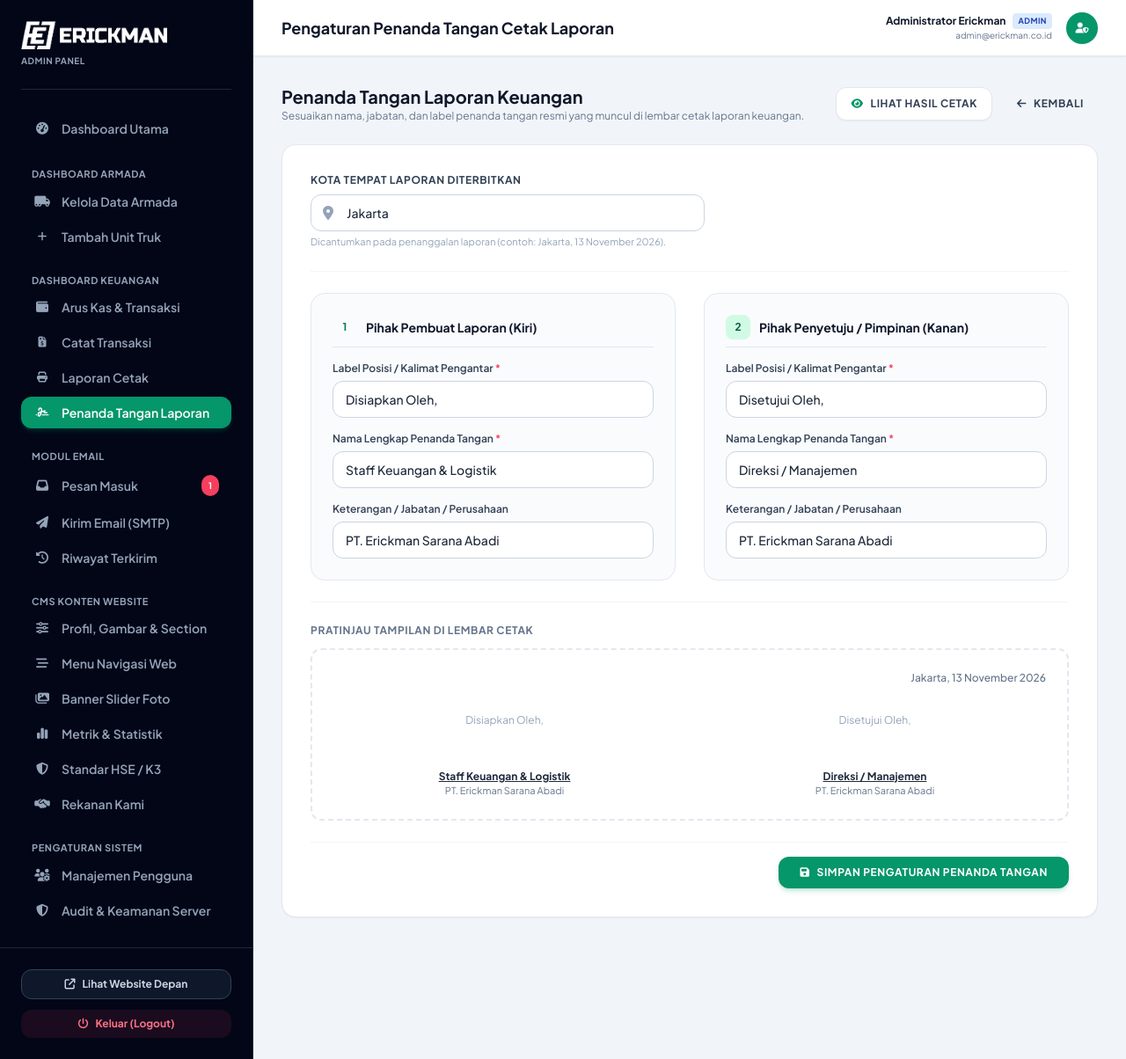
After one commit to erimaoneto/erickman_web, a Laravel app: page /admin/finance/signatures in a window 1280 px wide. The commit adds this page. Shown: the whole page at 88% size. Run offline with Laravel 10, Linux system fonts and the light colour scheme; a user stored in the database is signed in; data comes from the database, SQL or seed files in the repository; some libraries are stand-ins or nearby versions.

Commit message:
Set default finance filter to all months and implement report signatories management menu and form

```diff
--- a/app/Http/Controllers/Admin/FinanceController.php
+++ b/app/Http/Controllers/Admin/FinanceController.php
@@ -15,32 +15,8 @@ class FinanceController extends Controller
     {
         $query = Transaction::with(['fleet', 'creator']);
 
-        $selectedYear = $request->get('year');
-        if ($selectedYear === null) {
-            $selectedYear = (string) Carbon::now()->year;
-        }
-
-        if ($request->has('month')) {
-            $selectedMonth = $request->get('month'); // can be 'all', '1'..'12', or ''
-        } else {
-            // Smart default: check if current month has records
-            $hasCurrentMonth = Transaction::whereMonth('transaction_date', Carbon::now()->month)
-                ->whereYear('transaction_date', (int)$selectedYear)
-                ->exists();
-
-            if ($hasCurrentMonth) {
-                $selectedMonth = (string) Carbon::now()->month;
-            } else {
-                // If current month has no records, fallback to latest recorded transaction month
-                $latestTrx = Transaction::orderBy('transaction_date', 'desc')->first();
-                if ($latestTrx) {
-                    $selectedMonth = (string) $latestTrx->transaction_date->month;
-                    $selectedYear = (string) $latestTrx->transaction_date->year;
-                } else {
-                    $selectedMonth = 'all';
-                }
-            }
-        }
+        $selectedYear = $request->get('year', (string) Carbon::now()->year);
+        $selectedMonth = $request->get('month', 'all');
 
         if ($selectedMonth && $selectedMonth !== 'all') {
             $query->whereMonth('transaction_date', (int)$selectedMonth);
@@ -164,31 +140,8 @@ class FinanceController extends Controller
 
     public function report(Request $request)
     {
-        $selectedYear = $request->get('year');
-        $selectedMonth = $request->get('month');
-
-        if ($selectedYear === null) {
-            $selectedYear = (string) Carbon::now()->year;
-        }
-
-        if ($selectedMonth === null) {
-            // Check if current month has records
-            $hasCurrentMonth = Transaction::whereMonth('transaction_date', Carbon::now()->month)
-                ->whereYear('transaction_date', (int)$selectedYear)
-                ->exists();
-
-            if ($hasCurrentMonth) {
-                $selectedMonth = (string) Carbon::now()->month;
-            } else {
-                $latestTrx = Transaction::orderBy('transaction_date', 'desc')->first();
-                if ($latestTrx) {
-                    $selectedMonth = (string) $latestTrx->transaction_date->month;
-                    $selectedYear = (string) $latestTrx->transaction_date->year;
-                } else {
-                    $selectedMonth = 'all';
-                }
-            }
-        }
+        $selectedYear = $request->get('year', (string) Carbon::now()->year);
+        $selectedMonth = $request->get('month', 'all');
 
         $query = Transaction::with(['fleet', 'creator']);
 
@@ -231,4 +184,37 @@ class FinanceController extends Controller
             'expenseByCategory'
         ));
     }
+
+    public function signatures()
+    {
+        return view('admin.finance.signatures');
+    }
+
+    public function updateSignatures(Request $request)
+    {
+        $validated = $request->validate([
+            'report_city' => 'nullable|string|max:100',
+            'report_signer_1_title' => 'required|string|max:100',
+            'report_signer_1_name' => 'required|string|max:100',
+            'report_signer_1_role' => 'nullable|string|max:100',
+            'report_signer_2_title' => 'required|string|max:100',
+            'report_signer_2_name' => 'required|string|max:100',
+            'report_signer_2_role' => 'nullable|string|max:100',
+        ]);
+
+        foreach ($validated as $key => $value) {
+            \App\Models\SiteSetting::updateOrCreate(
+                ['key' => $key],
+                [
+                    'value' => $value ?? '',
+                    'group' => 'finance_report',
+                    'type' => 'text',
+                    'label' => ucwords(str_replace('_', ' ', $key)),
+                ]
+            );
+        }
+
+        return redirect()->route('admin.finance.signatures')
+            ->with('success', 'Pengaturan penanda tangan cetak laporan berhasil diperbarui!');
+    }
 }
--- /dev/null
+++ b/resources/views/admin/finance/signatures.blade.php
@@ -0,0 +1,181 @@
+@extends('layouts.admin')
+
+@section('title', 'Pengaturan Penanda Tangan Laporan Keuangan')
+@section('page_title', 'Pengaturan Penanda Tangan Cetak Laporan')
+
+@section('content')
+<div class="space-y-6 max-w-5xl">
+
+    <!-- Flash Message -->
+    @if(session('success'))
+    <div class="p-4 rounded-xl bg-emerald-50 border border-emerald-200 text-emerald-800 flex items-center justify-between shadow-sm">
+        <div class="flex items-center gap-3">
+            <i class="fa-solid fa-circle-check text-emerald-600 text-lg"></i>
+            <span class="text-sm font-semibold">{{ session('success') }}</span>
+        </div>
+        <button type="button" onclick="this.parentElement.remove()" class="text-emerald-600 hover:text-emerald-800 text-sm">
+            <i class="fa-solid fa-xmark"></i>
+        </button>
+    </div>
+    @endif
+
+    <!-- Header Actions & Navigation -->
+    <div class="flex flex-col sm:flex-row sm:items-center justify-between gap-4">
+        <div>
+            <h2 class="text-xl font-bold text-navy-900">Penanda Tangan Laporan Keuangan</h2>
+            <p class="text-xs text-slate-500">Sesuaikan nama, jabatan, dan label penanda tangan resmi yang muncul di lembar cetak laporan keuangan.</p>
+        </div>
+        <div class="flex items-center gap-3">
+            <a href="{{ route('admin.finance.report') }}" target="_blank" class="px-4 py-2.5 rounded-xl bg-white border border-slate-200 text-slate-700 hover:text-navy-900 font-bold text-xs uppercase tracking-wider transition flex items-center gap-2 shadow-sm">
+                <i class="fa-solid fa-eye text-brand-600"></i>
+                <span>Lihat Hasil Cetak</span>
+            </a>
+            <a href="{{ route('admin.finance.index') }}" class="px-4 py-2.5 rounded-xl bg-slate-100 hover:bg-slate-200 text-slate-700 font-bold text-xs uppercase tracking-wider transition flex items-center gap-2">
+                <i class="fa-solid fa-arrow-left"></i>
+                <span>Kembali</span>
+            </a>
+        </div>
+    </div>
+
+    <!-- Main Configuration Form -->
+    <form action="{{ route('admin.finance.signatures.update') }}" method="POST" class="space-y-6">
+        @csrf
+
+        <div class="bg-white p-6 sm:p-8 rounded-2xl border border-slate-200 shadow-sm space-y-6">
+
+            <!-- Kota Penerbitan -->
+            <div class="max-w-md">
+                <label for="report_city" class="block text-xs font-bold text-slate-700 uppercase tracking-wider mb-2">
+                    Kota Tempat Laporan Diterbitkan
+                </label>
+                <div class="relative">
+                    <span class="absolute inset-y-0 left-0 pl-3.5 flex items-center pointer-events-none text-slate-400">
+                        <i class="fa-solid fa-location-dot"></i>
+                    </span>
+                    <input type="text" name="report_city" id="report_city"
+                           value="{{ old('report_city', $settings['report_city'] ?? 'Jakarta') }}"
+                           placeholder="Contoh: Jakarta"
+                           class="w-full pl-10 pr-4 py-2.5 rounded-xl border border-slate-300 text-sm focus:ring-2 focus:ring-brand-600 focus:border-brand-600 font-medium">
+                </div>
+                <p class="text-[11px] text-slate-400 mt-1">Dicantumkan pada penanggalan laporan (contoh: Jakarta, {{ date('d F Y') }}).</p>
+            </div>
+
+            <div class="border-t border-slate-100 pt-6 grid grid-cols-1 md:grid-cols-2 gap-8">
+
+                <!-- Pihak 1: Disiapkan Oleh (Kiri) -->
+                <div class="p-5 sm:p-6 rounded-2xl bg-slate-50/70 border border-slate-200 space-y-4">
+                    <div class="flex items-center gap-2.5 text-navy-900 font-bold text-sm pb-2 border-b border-slate-200">
+                        <div class="w-7 h-7 rounded-lg bg-brand-100 text-brand-700 flex items-center justify-center text-xs">
+                            1
+                        </div>
+                        <span>Pihak Pembuat Laporan (Kiri)</span>
+                    </div>
+
+                    <div>
+                        <label for="report_signer_1_title" class="block text-xs font-semibold text-slate-700 mb-1.5">
+                            Label Posisi / Kalimat Pengantar <span class="text-rose-500">*</span>
+                        </label>
+                        <input type="text" name="report_signer_1_title" id="report_signer_1_title"
+                               value="{{ old('report_signer_1_title', $settings['report_signer_1_title'] ?? 'Disiapkan Oleh,') }}"
+                               placeholder="Contoh: Disiapkan Oleh,"
+                               class="w-full px-3.5 py-2.5 rounded-xl border border-slate-300 text-sm focus:ring-2 focus:ring-brand-600 focus:border-brand-600 font-medium" required>
+                    </div>
+
+                    <div>
+                        <label for="report_signer_1_name" class="block text-xs font-semibold text-slate-700 mb-1.5">
+                            Nama Lengkap Penanda Tangan <span class="text-rose-500">*</span>
+                        </label>
+                        <input type="text" name="report_signer_1_name" id="report_signer_1_name"
+                               value="{{ old('report_signer_1_name', $settings['report_signer_1_name'] ?? 'Staff Keuangan & Logistik') }}"
+                               placeholder="Contoh: Staff Keuangan & Logistik atau Nama Terang"
+                               class="w-full px-3.5 py-2.5 rounded-xl border border-slate-300 text-sm focus:ring-2 focus:ring-brand-600 focus:border-brand-600 font-medium" required>
+                    </div>
+
+                    <div>
+                        <label for="report_signer_1_role" class="block text-xs font-semibold text-slate-700 mb-1.5">
+                            Keterangan / Jabatan / Perusahaan
+                        </label>
+                        <input type="text" name="report_signer_1_role" id="report_signer_1_role"
+                               value="{{ old('report_signer_1_role', $settings['report_signer_1_role'] ?? 'PT. Erickman Sarana Abadi') }}"
+                               placeholder="Contoh: PT. Erickman Sarana Abadi atau Divisi Keuangan"
+                               class="w-full px-3.5 py-2.5 rounded-xl border border-slate-300 text-sm focus:ring-2 focus:ring-brand-600 focus:border-brand-600 font-medium">
+                    </div>
+                </div>
+
+                <!-- Pihak 2: Disetujui Oleh (Kanan) -->
+                <div class="p-5 sm:p-6 rounded-2xl bg-slate-50/70 border border-slate-200 space-y-4">
+                    <div class="flex items-center gap-2.5 text-navy-900 font-bold text-sm pb-2 border-b border-slate-200">
+                        <div class="w-7 h-7 rounded-lg bg-emerald-100 text-emerald-800 flex items-center justify-center text-xs">
+                            2
+                        </div>
+                        <span>Pihak Penyetuju / Pimpinan (Kanan)</span>
+                    </div>
+
+                    <div>
+                        <label for="report_signer_2_title" class="block text-xs font-semibold text-slate-700 mb-1.5">
+                            Label Posisi / Kalimat Pengantar <span class="text-rose-500">*</span>
+                        </label>
+                        <input type="text" name="report_signer_2_title" id="report_signer_2_title"
+                               value="{{ old('report_signer_2_title', $settings['report_signer_2_title'] ?? 'Disetujui Oleh,') }}"
+                               placeholder="Contoh: Disetujui Oleh,"
+                               class="w-full px-3.5 py-2.5 rounded-xl border border-slate-300 text-sm focus:ring-2 focus:ring-brand-600 focus:border-brand-600 font-medium" required>
+                    </div>
+
+                    <div>
+                        <label for="report_signer_2_name" class="block text-xs font-semibold text-slate-700 mb-1.5">
+                            Nama Lengkap Penanda Tangan <span class="text-rose-500">*</span>
+                        </label>
+                        <input type="text" name="report_signer_2_name" id="report_signer_2_name"
+                               value="{{ old('report_signer_2_name', $settings['report_signer_2_name'] ?? 'Direksi / Manajemen') }}"
+                               placeholder="Contoh: Direksi / Manajemen atau Nama Direktur"
+                               class="w-full px-3.5 py-2.5 rounded-xl border border-slate-300 text-sm focus:ring-2 focus:ring-brand-600 focus:border-brand-600 font-medium" required>
+                    </div>
+
+                    <div>
+                        <label for="report_signer_2_role" class="block text-xs font-semibold text-slate-700 mb-1.5">
+                            Keterangan / Jabatan / Perusahaan
+                        </label>
+                        <input type="text" name="report_signer_2_role" id="report_signer_2_role"
+                               value="{{ old('report_signer_2_role', $settings['report_signer_2_role'] ?? 'PT. Erickman Sarana Abadi') }}"
+                               placeholder="Contoh: Direktur Utama atau PT. Erickman Sarana Abadi"
+                               class="w-full px-3.5 py-2.5 rounded-xl border border-slate-300 text-sm focus:ring-2 focus:ring-brand-600 focus:border-brand-600 font-medium">
+                    </div>
+                </div>
+
+            </div>
+
+            <!-- Live Preview Card -->
+            <div class="border-t border-slate-100 pt-6">
+                <span class="block text-xs font-bold text-slate-500 uppercase tracking-wider mb-3">Pratinjau Tampilan di Lembar Cetak</span>
+                <div class="p-6 bg-white rounded-xl border-2 border-dashed border-slate-200">
+                    <div class="text-right text-xs text-slate-500 mb-8 font-medium">
+                        {{ $settings['report_city'] ?? 'Jakarta' }}, {{ \Carbon\Carbon::now()->translatedFormat('d F Y') }}
+                    </div>
+                    <div class="grid grid-cols-2 gap-8 text-xs text-center">
+                        <div>
+                            <span class="text-slate-400 block mb-12">{{ $settings['report_signer_1_title'] ?? 'Disiapkan Oleh,' }}</span>
+                            <span class="font-bold text-slate-800 block underline">{{ $settings['report_signer_1_name'] ?? 'Staff Keuangan & Logistik' }}</span>
+                            <span class="text-slate-500 text-[11px]">{{ $settings['report_signer_1_role'] ?? 'PT. Erickman Sarana Abadi' }}</span>
+                        </div>
+                        <div>
+                            <span class="text-slate-400 block mb-12">{{ $settings['report_signer_2_title'] ?? 'Disetujui Oleh,' }}</span>
+                            <span class="font-bold text-slate-800 block underline">{{ $settings['report_signer_2_name'] ?? 'Direksi / Manajemen' }}</span>
+                            <span class="text-slate-500 text-[11px]">{{ $settings['report_signer_2_role'] ?? 'PT. Erickman Sarana Abadi' }}</span>
+                        </div>
+                    </div>
+                </div>
+            </div>
+
+            <!-- Submit Button -->
+            <div class="pt-4 flex items-center justify-end gap-3 border-t border-slate-100">
+                <button type="submit" class="px-6 py-2.5 rounded-xl bg-brand-600 hover:bg-brand-700 text-white font-bold text-xs uppercase tracking-wider shadow-md shadow-brand-600/20 transition flex items-center gap-2">
+                    <i class="fa-solid fa-floppy-disk"></i>
+                    <span>Simpan Pengaturan Penanda Tangan</span>
+                </button>
+            </div>
+
+        </div>
+    </form>
+
+</div>
+@endsection
--- a/resources/views/layouts/admin.blade.php
+++ b/resources/views/layouts/admin.blade.php
@@ -112,6 +112,10 @@
                         <a href="{{ route('admin.finance.report') }}" target="_blank" class="flex items-center gap-3 px-3.5 py-2 rounded-xl text-sm font-semibold transition {{ request()->routeIs('admin.finance.report') ? 'bg-brand-600 text-white shadow-md shadow-brand-600/20' : 'text-slate-400 hover:text-white hover:bg-slate-900' }}">
                             <i class="fa-solid fa-print w-5 text-center text-xs"></i>
                             <span>Laporan Cetak</span>
+                        </a>
+                        <a href="{{ route('admin.finance.signatures') }}" class="flex items-center gap-3 px-3.5 py-2 rounded-xl text-sm font-semibold transition {{ request()->routeIs('admin.finance.signatures') ? 'bg-brand-600 text-white shadow-md shadow-brand-600/20' : 'text-slate-400 hover:text-white hover:bg-slate-900' }}">
+                            <i class="fa-solid fa-signature w-5 text-center text-xs"></i>
+                            <span>Penanda Tangan Laporan</span>
                         </a>
                     </div>
 
--- a/routes/web.php
+++ b/routes/web.php
@@ -36,10 +36,12 @@ Route::middleware(['auth'])->prefix('admin')->name('admin.')->group(function ()
         Route::get('/', [FinanceController::class, 'index'])->name('index');
         Route::get('/create', [FinanceController::class, 'create'])->name('create');
         Route::post('/', [FinanceController::class, 'store'])->name('store');
+        Route::get('/report', [FinanceController::class, 'report'])->name('report');
+        Route::get('/signatures', [FinanceController::class, 'signatures'])->name('signatures');
+        Route::post('/signatures', [FinanceController::class, 'updateSignatures'])->name('signatures.update');
         Route::get('/{id}/edit', [FinanceController::class, 'edit'])->name('edit');
         Route::put('/{id}', [FinanceController::class, 'update'])->name('update');
         Route::delete('/{id}', [FinanceController::class, 'destroy'])->name('destroy');
-        Route::get('/report', [FinanceController::class, 'report'])->name('report');
     });
 
     // Modules Restricted Exclusively to Superadmin
```
Also changed, not shown: resources/views/admin/finance/index.blade.php (+6 -2 lines), resources/views/admin/finance/report.blade.php (+18 -7 lines), tests/Feature/SecuritySentinelTest.php (+44 -0 lines), 1 other file.
